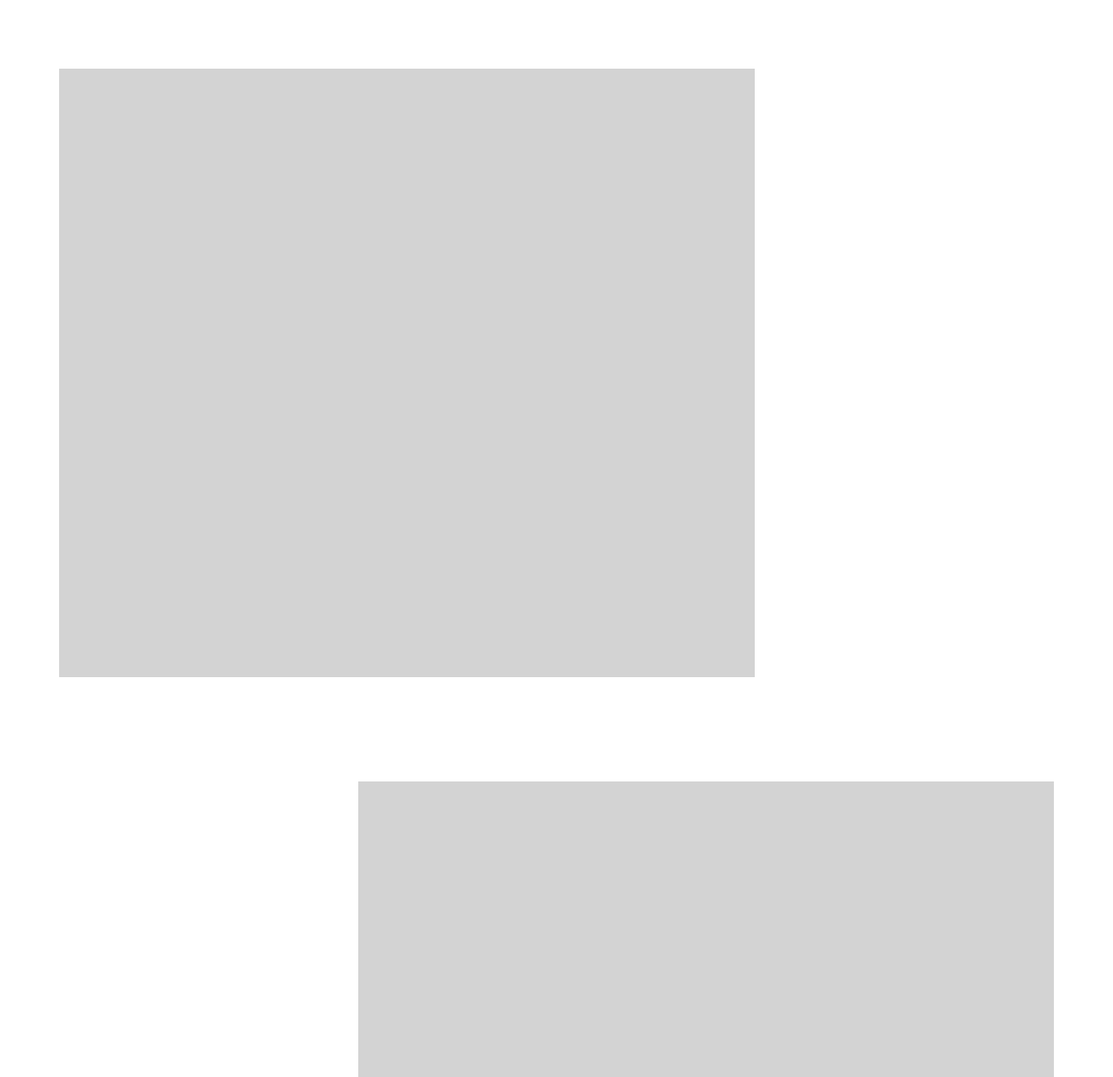
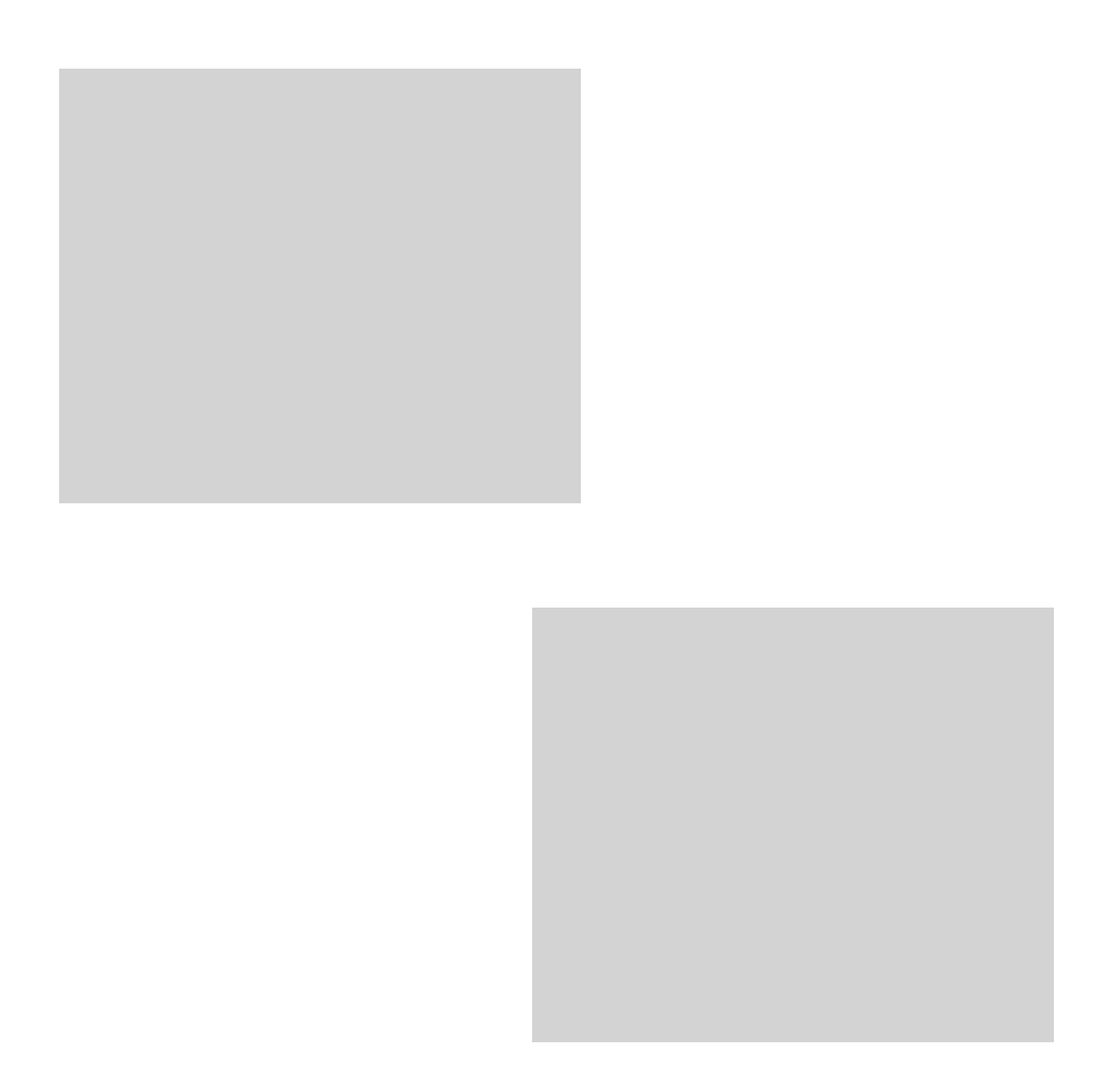
Before and after one commit to firatsel/EIA2, a website: page A02_EventInspector/eventinspector.html in a window 1280 px wide. Shown: the part 61-1300 px from the top of the page at 87% size. After the commit the page ends 1260 px from the top, so only its background shows below. Drawn offline with Linux system fonts and the light colour scheme.

Commit message:
A02EventInspector

```diff
--- a/A02_EventInspector/EventInspector.css
+++ b/A02_EventInspector/EventInspector.css
@@ -1,17 +1,17 @@
 #div00 {
   background-color: lightgrey;
-  width: 500px;
+  width: 300px;
   float: left;
-  height: 400px;
+  height: 200px;
   padding: 150px;
   margin: 60px;
 }
 
 #div01 {
   background-color: lightgrey;
-  width: 500px;
+  width: 300px;
   float: right;
-  height: 400px;
+  height: 200px;
   padding: 150px;
   margin-right: 60px;
   margin-top: 60px;
```
